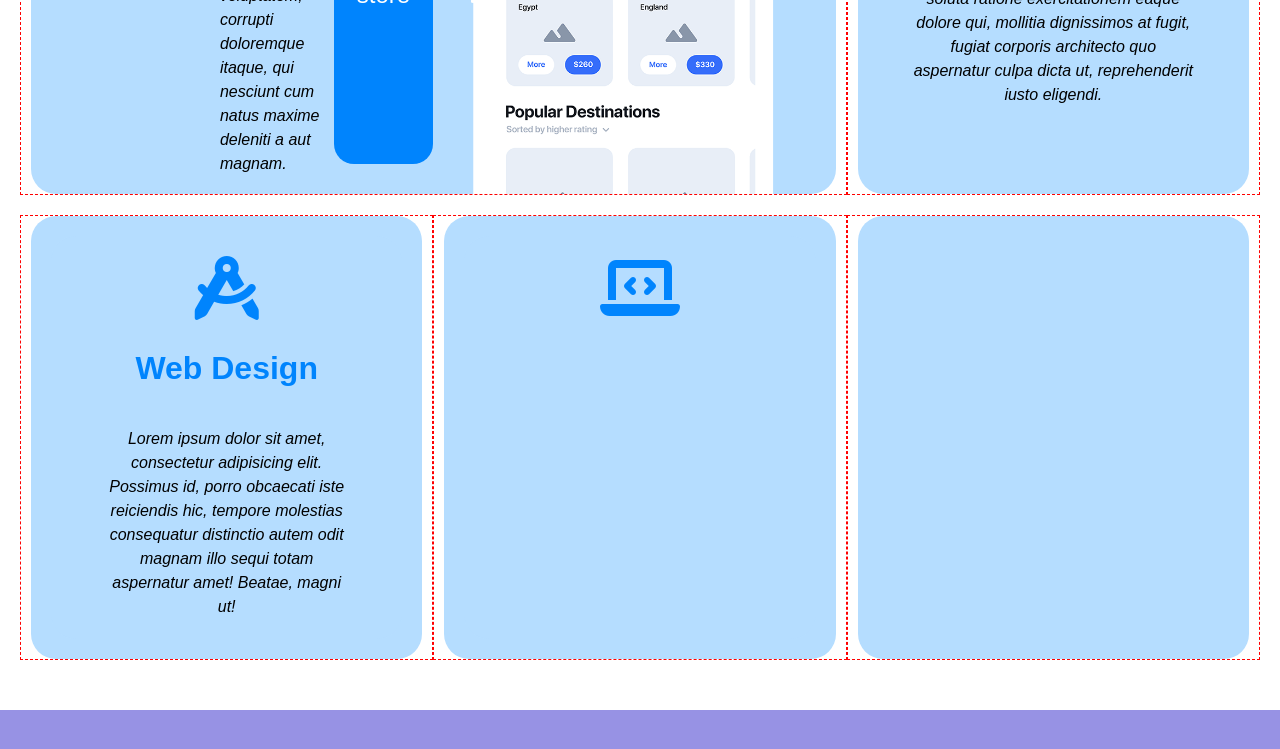
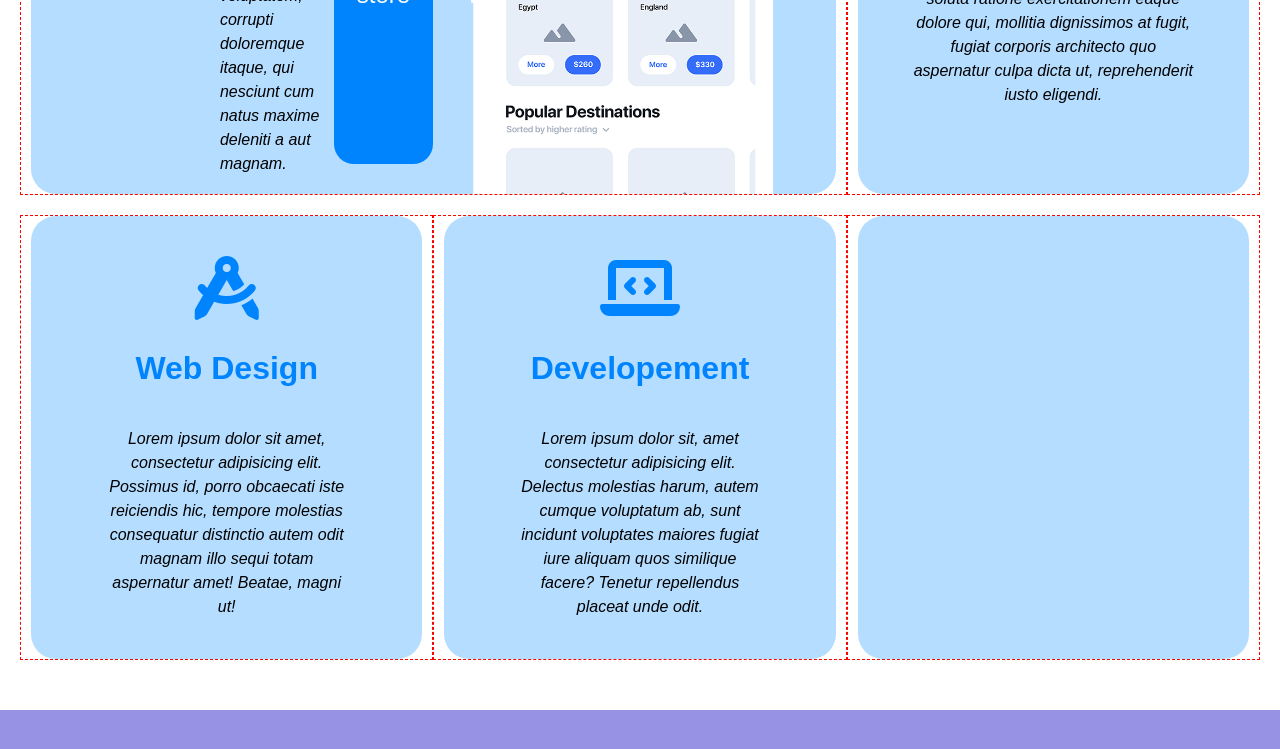
Before and after one commit to Fraianni/htmlcss-responsive-layout, a plain HTML site: page index.html in a window 1280 px wide. Shown: the part 383-1132 px from the top of the page. Drawn offline with Linux system fonts and the light colour scheme.

Commit message:
aggiunta title e paragrafo developement section

```diff
--- a/index.html
+++ b/index.html
@@ -78,7 +78,10 @@
                         <div class="card">
                             <div class="developement smaller-cards card">
                                 <i class="fa-solid fa-laptop-code fa-4x"></i>
-
+                                <h3 class="card-titles">Developement</h3>
+                                <p>Lorem ipsum dolor sit, amet consectetur adipisicing elit. Delectus molestias harum,
+                                    autem cumque voluptatum ab, sunt incidunt voluptates maiores fugiat iure aliquam
+                                    quos similique facere? Tenetur repellendus placeat unde odit.</p>
                             </div>
                         </div>
                     </div>
```
